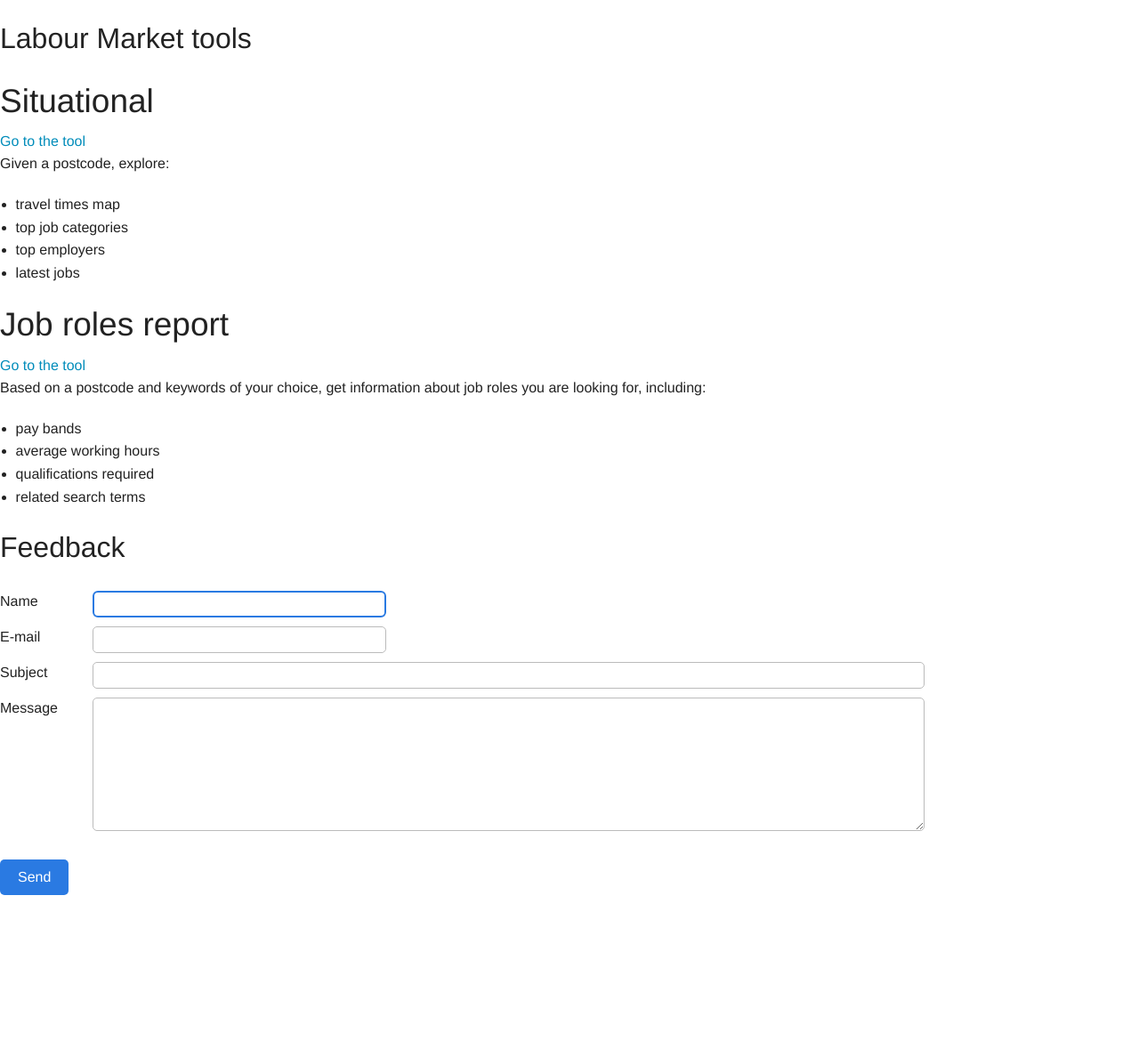
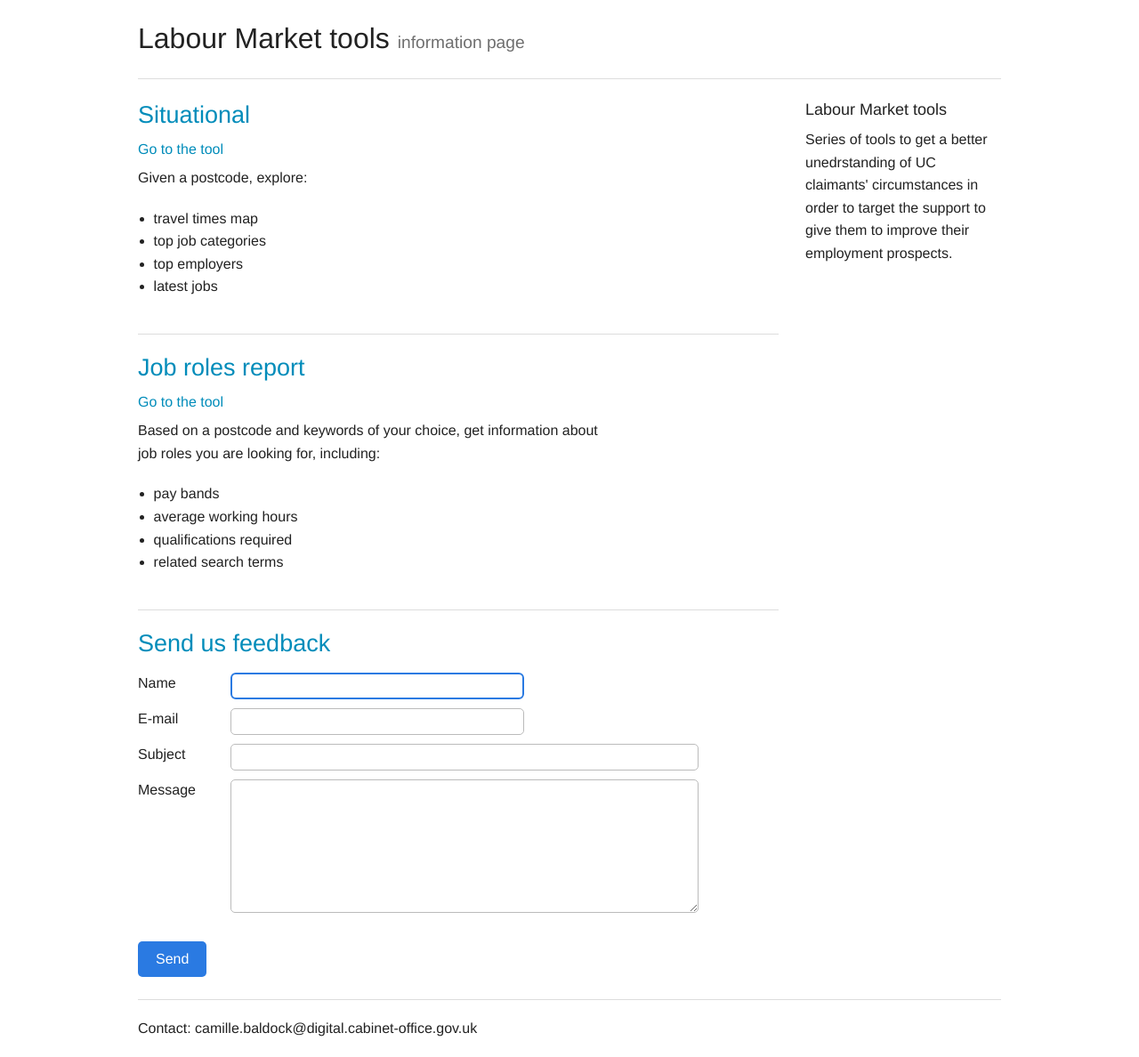
Before and after one commit to lm-tools/lmt-information, a Jekyll site: the page built from jekyll_source/index.html, in a window 1280 px wide. Shown: the whole page at 89% size. Built offline with Jekyll 4.4.1, drawn with Linux system fonts in a browser that asks for light colours; before the commit the page ends 1011 px from its top, so only the background shows below that.

Commit message:
Modify front page to use foundation-style HTML

```diff
--- a/jekyll_source/index.html
+++ b/jekyll_source/index.html
@@ -2,14 +2,26 @@
 layout: default
 ---
 
-<div class="home">
+<div class="row">
+  <div class="large-12 columns">
+    <h1>Labour Market tools <small>information page</small></h1>
+    <hr/>
+  </div>
+</div>
 
-  <h1>Labour Market tools</h1>
 
-  <h2>Situational</h2>
+<div class="row">
 
-  <a href="http://lmt-situational.herokuapp.com/">Go to the tool</a>
 
+  <div class="large-9 columns" role="content">
+
+    <article>
+
+      <h3><a href="#">Situational</a></h3>
+      <h6><a href="http://lmt-situational.herokuapp.com/">Go to the tool</a></h6>
+
+      <div class="row">
+        <div class="large-9 columns">
           <div>
             <p>Given a postcode, explore:</p>
             <ul>
@@ -19,11 +31,19 @@ layout: default
               <li>latest jobs</li>
             </ul>
           </div>
+        </div>
+      </div>
+    </article>
 
-  <h2>Job roles report</h2>
+    <hr/>
 
-  <a href="http://lmt-situational.herokuapp.com/sectors/">Go to the tool</a>
+    <article>
 
+      <h3><a href="#">Job roles report</a></h3>
+      <h6><a href="http://lmt-situational.herokuapp.com/sectors/">Go to the tool</a></h6>
+
+      <div class="row">
+        <div class="large-9 columns">
           <div>
             <p>Based on a postcode and keywords of your choice, get information about job roles you are looking for, including:</p>
             <ul>
@@ -33,8 +53,15 @@ layout: default
               <li>related search terms</li>
             </ul>
           </div>
+        </div>
+      </div>
 
-  <h1>Feedback</h1>
+    </article>
+
+    <hr/>
+
+    <article>
+      <h3><a href="#">Send us feedback</a></h3>
 
         <form id="contact-form" action="/send_email" class="contact-form" method="post" data-success="Message successfully sent!">
 
@@ -52,22 +79,30 @@ layout: default
 
           <button type="submit">Send</button>
         </form>
+    </article>
 
-<!--
-  <h1 class="page-heading">Posts</h1>
+  </div>
 
-  <ul class="post-list">
-    {% for post in site.posts %}
-      <li>
-        <span class="post-meta">{{ post.date | date: "%b %-d, %Y" }}</span>
+  <aside class="large-3 columns">
 
-        <h2>
-          <a class="post-link" href="{{ post.url | prepend: site.baseurl }}">{{ post.title }}</a>
-        </h2>
-      </li>
-    {% endfor %}
-  </ul>
+    <div class="panel">
+      <h5>Labour Market tools</h5>
+      <p>Series of tools to get a better unedrstanding of UC claimants' circumstances
+        in order to target the support to give them to improve their employment prospects.
+      </p>
+    </div>
 
-  <p class="rss-subscribe">subscribe <a href="{{ "/feed.xml" | prepend: site.baseurl }}">via RSS</a></p>
--->
+  </aside>
+
 </div>
+
+<footer class="row">
+  <div class="large-12 columns">
+    <hr/>
+    <div class="row">
+      <div class="large-6 columns">
+        <p>Contact: camille.baldock@digital.cabinet-office.gov.uk</p>
+      </div>
+    </div>
+  </div>
+</footer>
```
Lines whose indentation alone changed are shown as unchanged.
